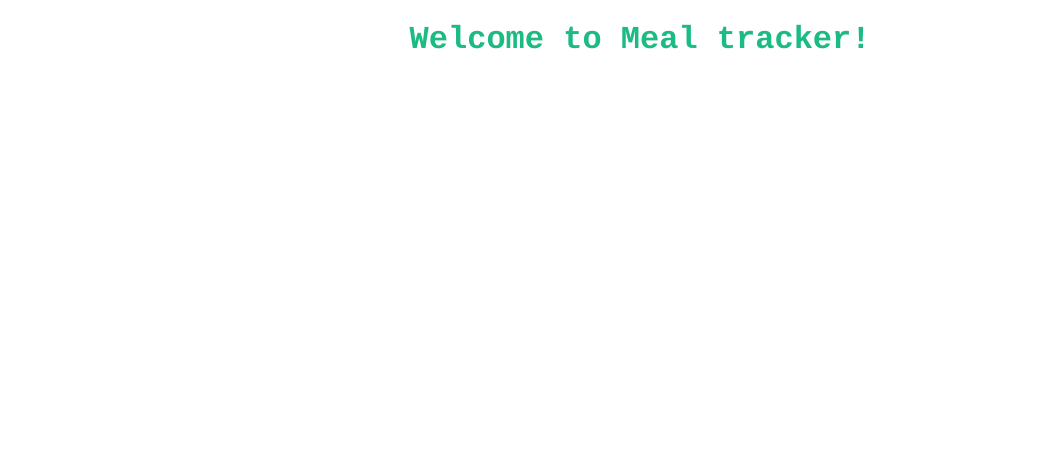
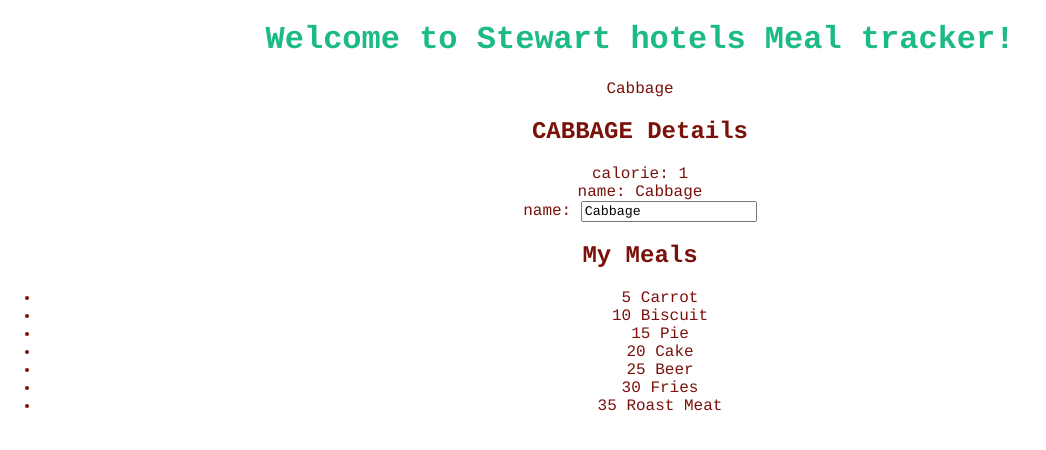
Before and after one commit to stewilondanga/meal-tracker, an Angular app: page / in a window 1280 px wide. Shown: the top 450 px of the page, without its empty margins (0-1046 px from the left). Built offline with nearby package versions, Linux system fonts and the light colour scheme.

Commit message:
add src/app/meal.ts

```diff
--- a/src/app/app.component.html
+++ b/src/app/app.component.html
@@ -1,5 +1,5 @@
 <!--The content below is only a placeholder and can be replaced.-->
 <div style="text-align:center">
-  <h1>
-    Welcome to {{title}}!
-  </h1>
+  <h1>Welcome to {{title}}!</h1>
+
+  <app-meals></app-meals>
--- a/src/app/app.component.ts
+++ b/src/app/app.component.ts
@@ -6,5 +6,5 @@ import { Component } from '@angular/core';
   styleUrls: ['./app.component.css']
 })
 export class AppComponent {
-  title = 'Meal tracker';
+  title = 'Stewart hotels Meal tracker';
 }
--- /dev/null
+++ b/src/app/meal.ts
@@ -0,0 +1,4 @@
+export class Meal {
+   calorie: number;
+   name: string;
+}
--- /dev/null
+++ b/src/app/meals/meals.component.css
@@ -0,0 +1,4 @@
+.selected {
+  background-color: #021E03 !important;
+  color: white;
+}
--- /dev/null
+++ b/src/app/meals/meals.component.html
@@ -0,0 +1,20 @@
+<p>
+  {{meals}}
+</p>
+
+<h2>{{ meal.name | uppercase }} Details</h2>
+<div><span>calorie: </span>{{meal.calorie}}</div>
+<div><span>name: </span>{{meal.name}}</div>
+
+<div>
+  <label>name:
+    <input [(ngModel)]="meal.name"placeholder="meal">
+  </label>
+</div>
+
+<h2>My Meals</h2>
+<ul class="mealz">
+  <li *ngFor="let meal of mealz">
+    <span class="badge">{{meal.calorie}}</span> {{meal.name}}
+  </li>
+</ul>
--- /dev/null
+++ b/src/app/meals/meals.component.ts
@@ -0,0 +1,25 @@
+import { Component, OnInit } from '@angular/core';
+import { Meal } from '../meal';
+import { MEALS } from '../mock-meal'
+
+@Component({
+  selector: 'app-meals',
+  templateUrl: './meals.component.html',
+  styleUrls: ['./meals.component.css']
+})
+export class MealsComponent implements OnInit {
+  meals = 'Cabbage'
+
+  meal: Meal = {
+    calorie: 1,
+    name: 'Cabbage'
+  };
+
+  mealz = MEALS;
+
+  constructor() { }
+
+  ngOnInit() {
+  }
+
+}
--- /dev/null
+++ b/src/app/mock-meal.ts
@@ -0,0 +1,11 @@
+import { Meal } from './meal';
+
+export const MEALS: Meal[] = [
+  { calorie: 5, name: 'Carrot' },
+  { calorie: 10, name: 'Biscuit' },
+  { calorie: 15, name: 'Pie' },
+  { calorie: 20, name: 'Cake' },
+  { calorie: 25, name: 'Beer' },
+  { calorie: 30, name: 'Fries' },
+  { calorie: 35, name: 'Roast Meat'},
+];
```
Also changed, not shown: src/app/app.module.ts (+6 -3 lines), 1 other file (tests, documents, lock files or other folders).
